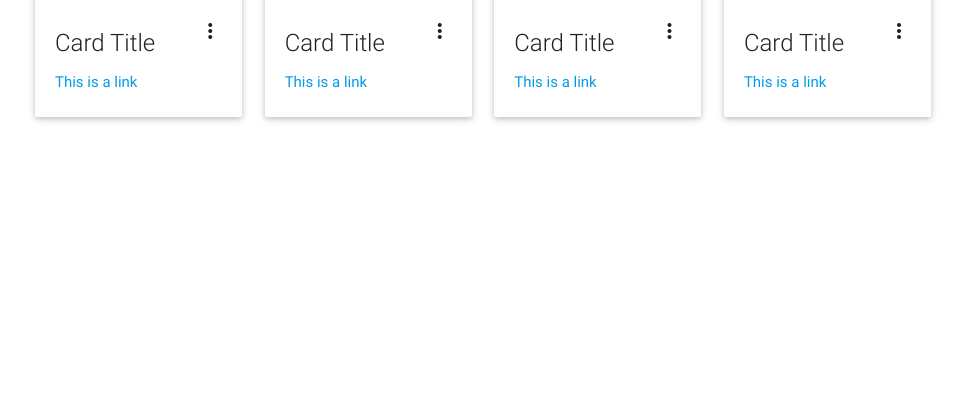
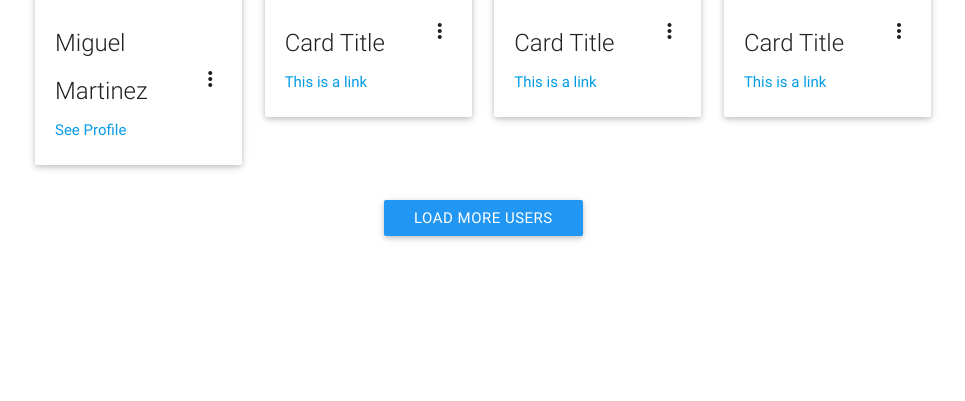
Before and after one commit to The-Terminalators/Pelp, a Node server app: template views/feed.ejs in a window 1280 px wide. Shown: the part 399-800 px from the top of the page, without its empty margins (157-1122 px from the left). Run offline with Node 20, Linux system fonts and the light colour scheme; the template is opened without the code that fills it, so the values that code supplies are empty; some libraries are stand-ins or nearby versions.

Commit message:
changed some more layouts stuff

```diff
--- a/views/feed.ejs
+++ b/views/feed.ejs
@@ -13,8 +13,8 @@
                   <img class="activator profile-pic" src="http://img2.timeinc.net/people/i/2013/news/130812/nick-jonas-600x450.jpg">
                </div>
                <div class="card-content">
-                  <span class="card-title activator grey-text text-darken-4">Card Title<i class="material-icons right">more_vert</i></span>
-                  <p><a href="#">This is a link</a></p>
+                  <span class="card-title activator grey-text text-darken-4">Miguel Martinez<i class="material-icons right">more_vert</i></span>
+                  <p><a href="#">See Profile</a></p>
                </div>
                <div class="card-reveal">
                   <span class="card-title grey-text text-darken-4">Card Title<i class="material-icons right">close</i></span>
@@ -77,3 +77,10 @@
       </div>
 </p></div>
 </div>
+
+
+
+
+<div class="container center">
+  <a class="waves-effect waves-light btn blue">Load More Users</a>
+</div>
--- a/views/index.ejs
+++ b/views/index.ejs
@@ -14,7 +14,7 @@
         </div>
         <div class="row center">
           <a href="/login" id="download-button" class="col s6 btn-large waves-effect waves-light pink lighten-2">Login</a>
-          <a href="/auth/facebook" id="download-button" class="col s6 btn-large waves-effect waves-light blue darken-4">Login with FaceBook</a>
+          <a href="/auth/facebook" id="download-button" class="col s6 btn-large waves-effect waves-light blue">Login with FaceBook</a>
         </div>
         <br><br>
         <div class="row center">
--- a/views/layout.ejs
+++ b/views/layout.ejs
@@ -44,7 +44,7 @@
 
         <li><a href="#"></a></li>
         <% if(user) { %>
-          <li><a class="dropdown-button btn  blue darken-4" href="#" data-activates="dropdown1"><%= user.local.name || user.facebook.name %></a>
+          <li><a class="dropdown-button btn  blue" href="#" data-activates="dropdown1"><%= user.local.name || user.facebook.name %></a>
               <ul id="dropdown1" class="dropdown-content">
                 <li><a href="/profile">Profile</a></li>
                 <li><a href="/logout">Logout</a></li>
```
